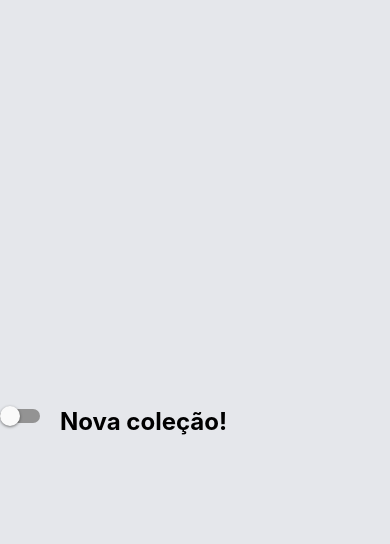
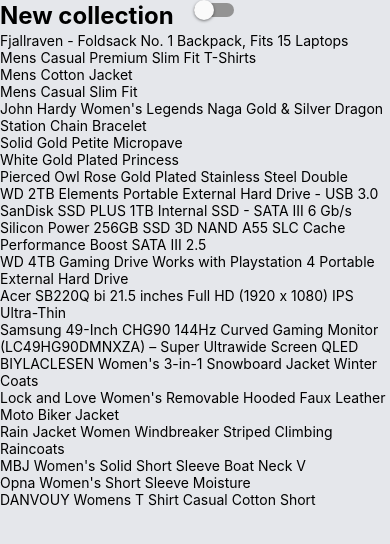
Before and after one commit to JosRafael/Ecommerce-React-Native, a React Native app: screen / in a window 390 px wide. Shown: the top 544 px of the page. Built offline with nearby package versions, Linux system fonts and the light colour scheme.

Commit message:
centralizando a coletion

```diff
--- a/App.js
+++ b/App.js
@@ -1,17 +1,21 @@
-import { StatusBar } from 'expo-status-bar';
-import { StyleSheet, Switch, Text, View } from 'react-native';
-import { useColorScheme } from 'nativewind';
+import { StatusBar } from "expo-status-bar";
+import { StyleSheet, Switch, Text, View, SafeAreaView } from "react-native";
+import { useColorScheme } from "nativewind";
+import ProductsList from "./components/ProductsLists";
 
 export default function App() {
-  const {colorScheme, toggleColorScheme}=useColorScheme();
+  const { colorScheme, toggleColorScheme } = useColorScheme();
   return (
-    <View className="flex-1 items-center justify-center bg-gray-200 dark:bg-black">
-      <View className="flex-row w-full gap-5">
-      <Switch value={colorScheme === "dark"} onChange={toggleColorScheme}/>
-      <Text className= "text-2xl font-bold dark:text-white">Nova coleção!</Text>
+    <SafeAreaView className="flex-1 items-center justify-center bg-gray-200 dark:bg-black">
+      <View className={"flex-row w-full gap-5"}>
+        <Text className="dark:text-white text-2xl font-bold">
+          New collection
+        </Text>
+        <Switch value={colorScheme === "dark"} onChange={toggleColorScheme} />
       </View>
-      <StatusBar style={colorScheme === "dark" ? "light": "dark"}/>
-    </View>
+      <ProductsList />
+      <StatusBar style={colorScheme === "dark" ? "light" : "dark"} />
+    </SafeAreaView>
   );
 }
 
```
